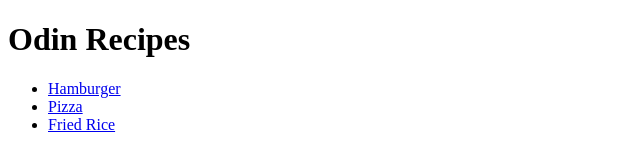
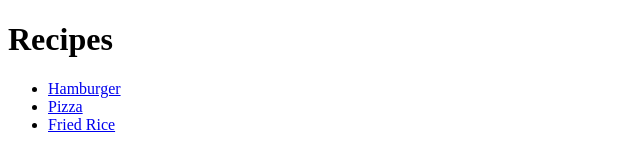
Before and after one commit to Dieggo007/Odin-recipes, a plain HTML site: page index.html in a window 1280 px wide. Shown: the whole page, without its empty margins (0-640 px from the left). Drawn offline with Linux system fonts and the light colour scheme.

Commit message:
edit heading one in index.html

```diff
--- a/index.html
+++ b/index.html
@@ -3,11 +3,11 @@
 <html lang="en">
     <head>
         <meta charset="UTF-8">
-        <title>Recipes</title>
+        <title>Odin Recipes</title>
     </head>
 
     <body>
-        <h1>Odin Recipes</h1>
+        <h1>Recipes</h1>
         <ul>
             <li><a href="recipes/hamburger.html">Hamburger</a></li>
             <li><a href="recipes/pizza.html">Pizza</a></li>
```
